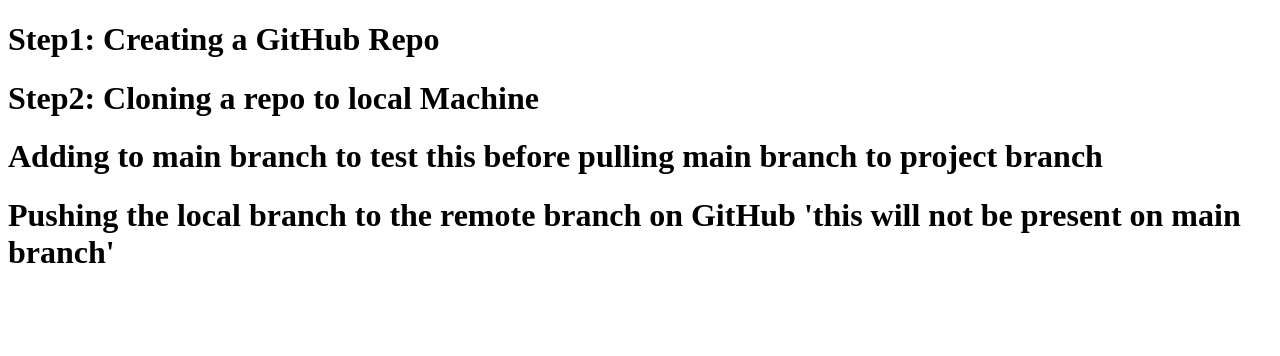
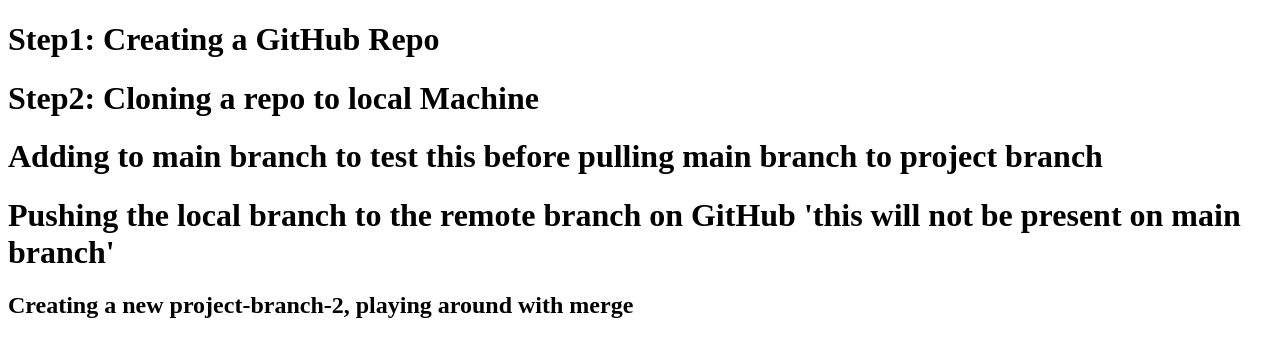
Before and after one commit to jdhova/115-project-1, a plain HTML site: page index.html in a window 1280 px wide. Drawn offline with Linux system fonts and the light colour scheme.

Commit message:
adding into to new project branch 2

```diff
--- a/index.html
+++ b/index.html
@@ -11,5 +11,8 @@
     <h1>Step2: Cloning a repo to local Machine</h1>
     <h1>Adding to main branch to test this before pulling main branch to project branch</h1>
     <h1>Pushing the local <project-branch> branch to the remote <project-branch> branch on GitHub 'this will not be present on main branch'</h1>
+
+
+        <h2>Creating a new project-branch-2, playing around with merge</h2>
 </body>
 </html>
```
